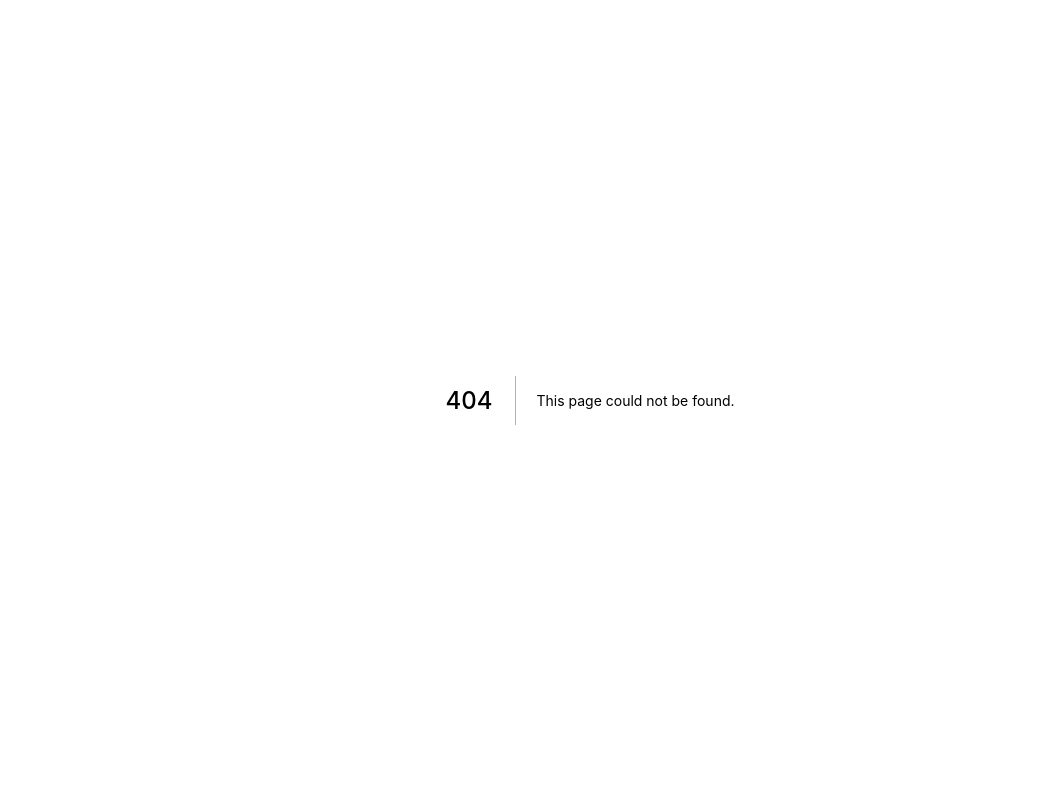
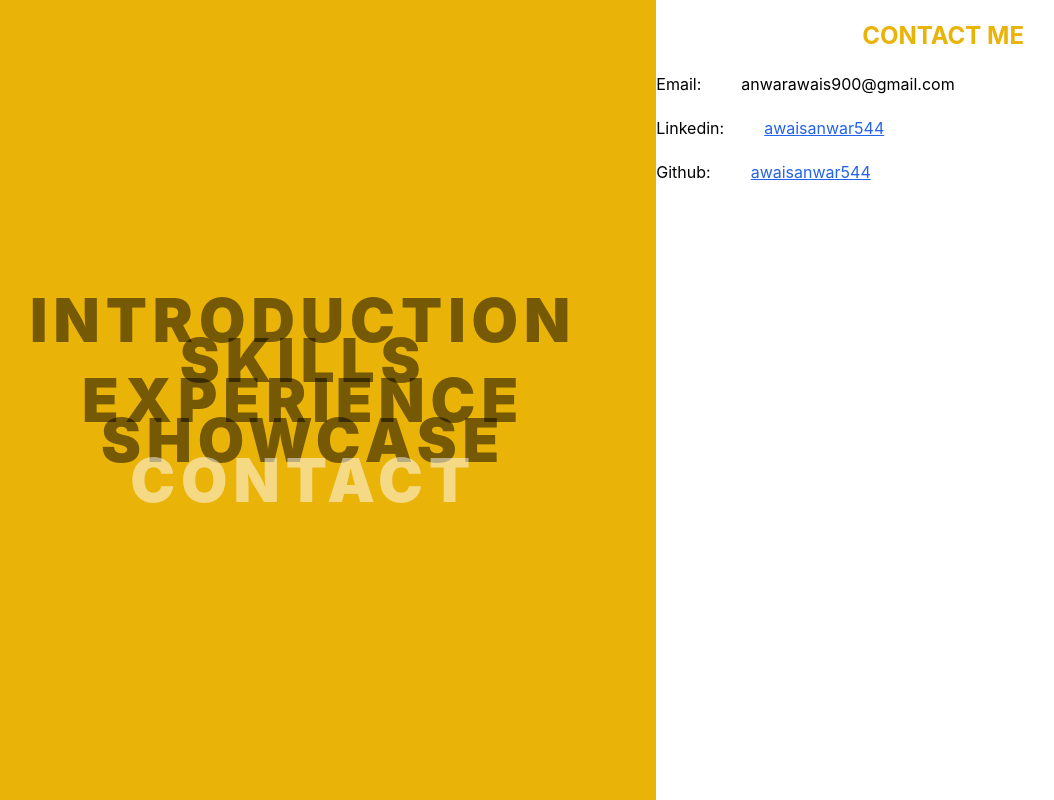
Before and after one commit to awaisanwar544/portfolio-v2, a Next.js app: page /contact in a window 1280 px wide. Before the commit this address had no page. Shown: the whole page, without its empty margins (50-1104 px from the left). Built offline with nearby package versions, Linux system fonts and the light colour scheme.

Commit message:
Add contact details

```diff
--- /dev/null
+++ b/pages/contact.tsx
@@ -0,0 +1,36 @@
+import type { NextPage } from 'next'
+import Head from 'next/head'
+import Navigation from '../components/Navigation'
+
+const Contact: NextPage = () => {
+  return (
+    <div>
+      <Head>
+        <title>Awais Anwar - Contact</title>
+        <meta name="description" content="Awais Anwar Portfolio" />
+        <link rel="icon" href="/favicon.ico" />
+      </Head>
+
+      <main className="flex flex-row justify-between">
+        <Navigation />
+        <div className="flex flex-col w-1/2 mt-5 space-y-5">
+          <h1 className="text-2xl uppercase font-bold text-yellow-500 self-center">Contact Me</h1>
+          <div className="flex flex-row space-x-10">
+            <p>Email:</p>
+            <p>anwarawais900@gmail.com</p>
+          </div>
+          <div className="flex flex-row space-x-10">
+            <p>Linkedin:</p>
+            <a className="underline text-blue-600 hover:text-blue-800 visited:text-purple-600" href="https://www.linkedin.com/in/awaisanwar544/" target="_blank" rel="noopener noreferrer" >awaisanwar544</a>
+          </div>
+          <div className="flex flex-row space-x-10">
+            <p>Github:</p>
+            <a className="underline text-blue-600 hover:text-blue-800 visited:text-purple-600" href="https://github.com/awaisanwar544" target="_blank" rel="noopener noreferrer" >awaisanwar544</a>
+          </div>
+        </div>
+      </main>
+    </div>
+  )
+}
+
+export default Contact
```
